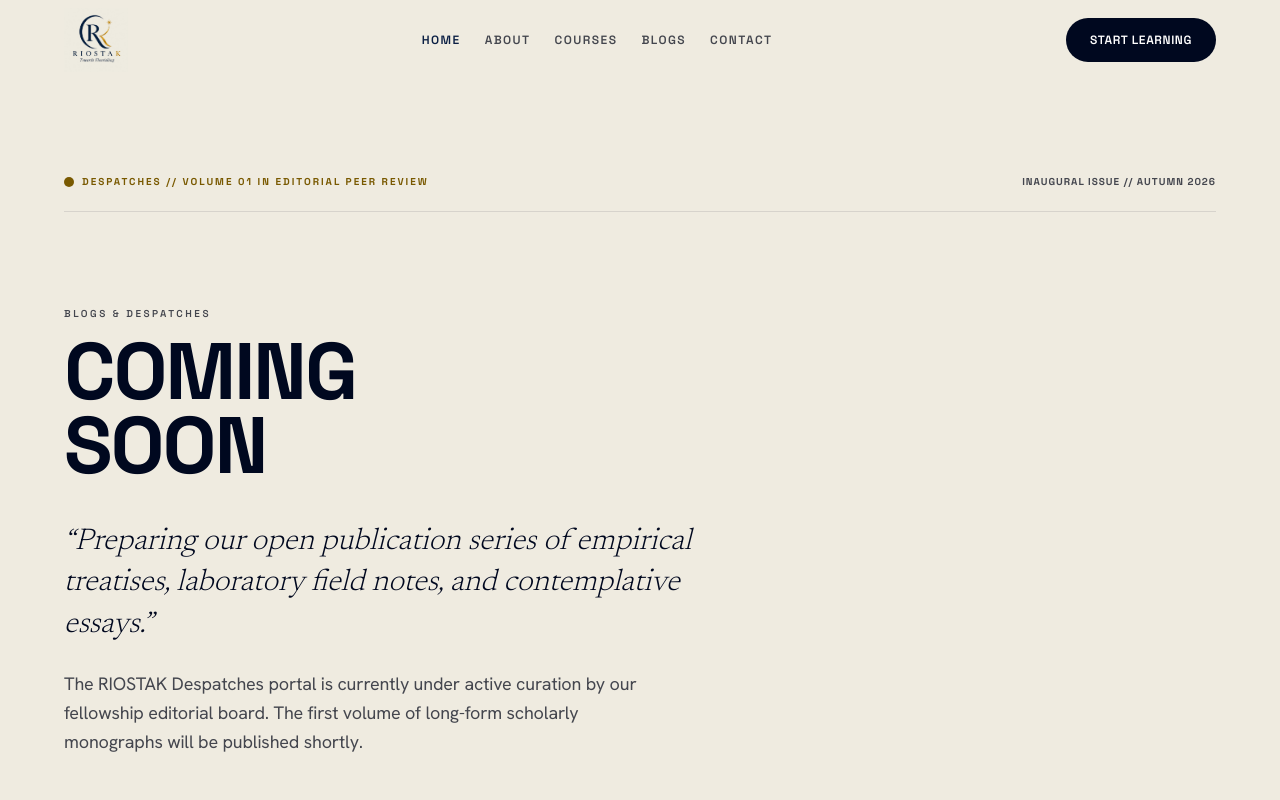
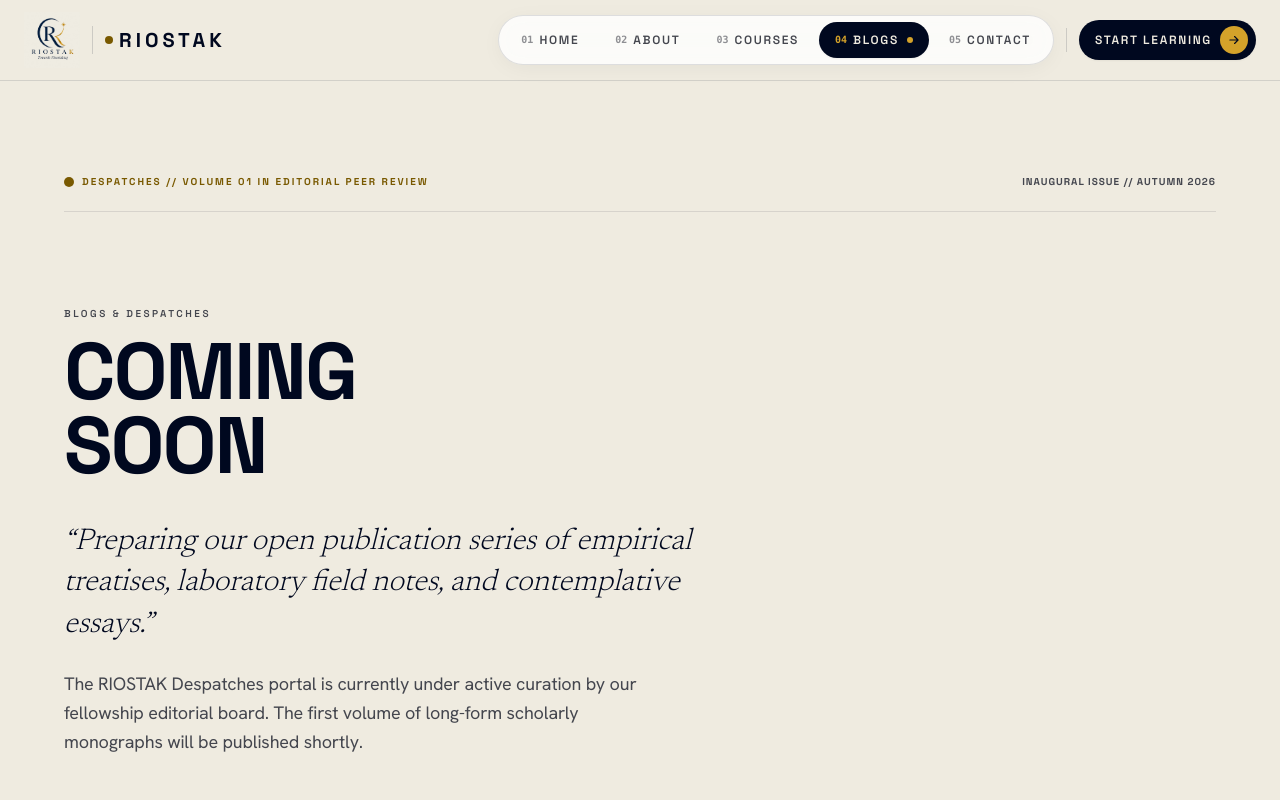
Before and after one commit to dariogeorge21/riostak, a Next.js app: page /blogs in a window 1280 px wide. Shown: the top 800 px of the page. Built offline with nearby package versions, Linux system fonts and the light colour scheme.

Commit message:
feat: implement DesktopNav and integrate into Header; enhance MobileNav for consistent navigation experience

```diff
--- /dev/null
+++ b/components/DesktopNav.tsx
@@ -0,0 +1,60 @@
+"use client";
+
+import Link from "next/link";
+import { usePathname } from "next/navigation";
+import type { NavLink } from "@/utils/navigation";
+
+type DesktopNavProps = {
+  links: readonly NavLink[];
+};
+
+/**
+ * Right-aligned Awwwards-inspired floating pill navigation dock.
+ * Client leaf so `usePathname()` highlights the active route accurately.
+ */
+export default function DesktopNav({ links }: DesktopNavProps) {
+  const pathname = usePathname();
+
+  return (
+    <nav
+      aria-label="Primary"
+      className="hidden items-center gap-1 rounded-full border border-primary/12 bg-surface-container-lowest/80 p-1.5 shadow-[0_4px_24px_-6px_rgba(0,8,31,0.08)] backdrop-blur-md lg:flex"
+    >
+      {links.map((link) => {
+        const isActive =
+          link.href === "/" ? pathname === "/" : pathname.startsWith(link.href);
+
+        return (
+          <Link
+            key={link.href}
+            aria-current={isActive ? "page" : undefined}
+            className={`group relative inline-flex min-h-9 items-center gap-1.5 rounded-full px-4 py-1.5 font-display text-label-md uppercase tracking-[0.14em] transition-all duration-200 ${
+              isActive
+                ? "bg-primary font-semibold text-cream shadow-xs"
+                : "text-on-surface-variant hover:bg-cream hover:text-primary"
+            }`}
+            href={link.href}
+          >
+            <span
+              aria-hidden="true"
+              className={`font-mono text-[10px] tracking-normal transition-colors ${
+                isActive
+                  ? "text-gold"
+                  : "text-on-surface-variant/60 group-hover:text-secondary"
+              }`}
+            >
+              {link.index}
+            </span>
+            <span>{link.label}</span>
+            {isActive ? (
+              <span
+                aria-hidden="true"
+                className="ml-0.5 h-1.5 w-1.5 rounded-full bg-gold"
+              />
+            ) : null}
+          </Link>
+        );
+      })}
+    </nav>
+  );
+}
--- a/components/Header.tsx
+++ b/components/Header.tsx
@@ -1,45 +1,59 @@
 import Link from "next/link";
 import { SITE_NAV_LINKS } from "@/utils/navigation";
+import DesktopNav from "./DesktopNav";
+import { ArrowForwardIcon } from "./Icons";
 import MobileNav from "./MobileNav";
 import Wordmark from "./Wordmark";
 
-const navLinks = [
-  { href: "/", label: "Home" },
-  { href: "/about", label: "About" },
-  { href: "/courses", label: "Courses" },
-  { href: "/blogs", label: "Blogs" },
-  { href: "/contact", label: "Contact" },
-];
-
-/** Fixed global navigation bar. */
+/**
+ * Fixed full-bleed global navigation bar:
+ * - Edge-to-edge (`w-full`) so the logo anchors the left corner and nav items anchor the right corner.
+ * - Center architectural bridge fills the middle span between brand and navigation.
+ * - Identical navigation links, active-route indicators, and CTA across desktop and mobile.
+ */
 export default function Header() {
   return (
-    <header className="fixed inset-x-0 top-0 z-50 bg-cream/95 backdrop-blur-md">
-      <div className="relative mx-auto flex h-20 max-w-9xl items-center justify-between px-margin lg:px-margin-desktop">
-        <Wordmark />
+    <header className="fixed inset-x-0 top-0 z-50 w-full border-b border-primary/12 bg-cream/90 backdrop-blur-xl">
+      <div className="flex h-20 w-full items-center justify-between gap-3 px-3 sm:px-5 lg:px-6">
+        {/* Left Corner: Logo & Brand Identity */}
+        <div className="flex shrink-0 items-center gap-3">
+          <Wordmark className="h-14 w-14 shrink-0 transition-transform duration-300 hover:scale-[1.03]" />
+          <div aria-hidden="true" className="h-7 w-px bg-primary/15" />
+          <div className="flex flex-col">
+            <div className="flex items-center gap-1.5">
+              <span className="relative flex h-2 w-2">
+                <span className="absolute inline-flex h-full w-full animate-ping rounded-full bg-secondary opacity-75" />
+                <span className="relative inline-flex h-2 w-2 rounded-full bg-secondary" />
+              </span>
+              <span className="font-display text-[20px] font-bold uppercase tracking-[0.2em] text-primary">
+                RIOSTAK
+              </span>
+            </div>
+          </div>
+        </div>
 
-        <nav aria-label="Primary" className="hidden items-center gap-space-lg md:flex">
-          {navLinks.map((link, index) => (
-            <Link
+        {/* Right Corner: Nav Items + Start Learning CTA + Mobile Trigger */}
+        <div className="flex shrink-0 items-center justify-end gap-2 sm:gap-3">
+          <DesktopNav links={SITE_NAV_LINKS} />
 
-              key={link.href}
-              aria-current={index === 0 ? "page" : undefined}
-              className={`font-display text-label-md uppercase transition-colors hover:text-navy ${index === 0 ? "font-semibold text-navy" : "text-on-surface-variant"
-                }`}
-              href={link.href}
+          <div
+            aria-hidden="true"
+            className="hidden h-6 w-px bg-primary/15 lg:block"
+          />
+
+          <Link
+            className="group hidden min-h-10 items-center gap-2 rounded-full bg-primary py-1.5 pl-4 pr-2 font-display text-label-md font-semibold uppercase tracking-[0.14em] text-cream shadow-xs transition-all duration-200 hover:bg-secondary hover:text-on-secondary active:scale-[0.98] md:inline-flex"
+            href="/courses"
+          >
+            <span>Start Learning</span>
+            <span
+              aria-hidden="true"
+              className="flex h-7 w-7 items-center justify-center rounded-full bg-gold text-primary transition-transform duration-200 group-hover:translate-x-0.5 group-hover:bg-cream"
             >
-              {link.label}
-            </Link>
-          ))}
-        </nav>
+              <ArrowForwardIcon className="h-3.5 w-3.5" />
+            </span>
+          </Link>
 
-        <div className="flex items-center gap-space-sm">
-          <Link
-            className="hidden min-h-11 items-center justify-center rounded-full bg-primary px-space-lg font-display text-label-md uppercase tracking-wider text-on-primary transition-colors hover:bg-gold hover:text-primary active:bg-gold sm:inline-flex"
-            href="/#learn"
-          >
-            Start Learning
-          </Link>
           <MobileNav links={SITE_NAV_LINKS} />
         </div>
       </div>
--- a/components/MobileNav.tsx
+++ b/components/MobileNav.tsx
@@ -1,20 +1,24 @@
 "use client";
 
 import Link from "next/link";
+import { usePathname } from "next/navigation";
 import { useEffect, useRef, useState } from "react";
 import type { NavLink } from "@/utils/navigation";
+import { ArrowForwardIcon } from "./Icons";
 
 type MobileNavProps = {
   links: readonly NavLink[];
 };
 
 /**
- * Disclosure menu for viewports below `md`. This is the only client boundary in
- * the header; the desktop navigation stays a Server Component.
+ * Mobile disclosure menu for viewports below `lg` with identical navigation
+ * functionalities to `DesktopNav` (numbered pill items, active-route indicator,
+ * office telemetry stamp, and `Start Learning` CTA).
  */
 export default function MobileNav({ links }: MobileNavProps) {
   const [isOpen, setIsOpen] = useState(false);
   const toggleRef = useRef<HTMLButtonElement>(null);
+  const pathname = usePathname();
 
   useEffect(() => {
     if (!isOpen) return;
@@ -31,48 +35,114 @@ export default function MobileNav({ links }: MobileNavProps) {
   }, [isOpen]);
 
   return (
-    <div className="md:hidden">
+    <div className="lg:hidden">
       <button
         ref={toggleRef}
         aria-controls="mobile-navigation"
         aria-expanded={isOpen}
         aria-label={isOpen ? "Close menu" : "Open menu"}
-        className="flex h-11 w-11 items-center justify-center rounded-full text-navy transition-colors hover:bg-cream-deep active:bg-cream-deep"
+        className={`flex h-11 w-11 items-center justify-center rounded-full border transition-all duration-200 ${
+          isOpen
+            ? "border-primary bg-primary text-cream shadow-xs"
+            : "border-primary/15 bg-surface-container-lowest/90 text-primary hover:border-primary/40 hover:bg-cream-deep"
+        }`}
+        onClick={() => setIsOpen((prev) => !prev)}
         type="button"
-        onClick={() => setIsOpen((prev) => !prev)}
       >
         <svg
           aria-hidden="true"
-          className="h-6 w-6"
+          className="h-5 w-5"
           fill="none"
           stroke="currentColor"
           strokeLinecap="round"
-          strokeWidth="2"
+          strokeWidth="1.75"
           viewBox="0 0 24 24"
         >
-          {isOpen ? <path d="M6 6l12 12M18 6L6 18" /> : <path d="M4 7h16M4 12h16M4 17h16" />}
+          {isOpen ? (
+            <path d="M6 6l12 12M18 6L6 18" />
+          ) : (
+            <path d="M4 8h16M8 16h12" />
+          )}
         </svg>
       </button>
 
       {isOpen && (
         <nav
           aria-label="Mobile"
-          className="absolute inset-x-0 top-20 border-t border-navy/10 bg-cream px-margin py-space-md shadow-sm"
+          className="fixed inset-x-0 top-20 z-50 border-y border-primary/15 bg-cream/98 px-3 py-space-md shadow-xl backdrop-blur-xl sm:px-5"
           id="mobile-navigation"
         >
-          <ul className="flex flex-col">
-            {links.map((link) => (
+          <div className="w-full">
+            {/* Same Pill-Style Navigation Items as DesktopNav */}
+            <ul className="flex flex-col gap-1.5 py-space-xs">
+              {links.map((link) => {
+                const isActive =
+                  link.href === "/"
+                    ? pathname === "/"
+                    : pathname.startsWith(link.href);
+
+                return (
                   <li key={link.href}>
                     <Link
-                  className="flex min-h-11 items-center font-display text-label-md uppercase text-on-surface-variant transition-colors hover:text-navy"
+                      aria-current={isActive ? "page" : undefined}
+                      className={`group flex min-h-12 items-center justify-between rounded-full px-4 py-2 font-display text-label-md uppercase tracking-[0.14em] transition-all duration-200 ${
+                        isActive
+                          ? "bg-primary font-semibold text-cream shadow-xs"
+                          : "bg-surface-container-lowest/80 text-on-surface-variant hover:bg-cream-deep hover:text-primary"
+                      }`}
                       href={link.href}
                       onClick={() => setIsOpen(false)}
                     >
-                  {link.label}
+                      <span className="flex items-center gap-2.5">
+                        <span
+                          aria-hidden="true"
+                          className={`font-mono text-[11px] tracking-normal ${
+                            isActive ? "text-gold" : "text-secondary"
+                          }`}
+                        >
+                          {link.index}
+                        </span>
+                        <span>{link.label}</span>
+                        {isActive ? (
+                          <span
+                            aria-hidden="true"
+                            className="h-1.5 w-1.5 rounded-full bg-gold"
+                          />
+                        ) : null}
+                      </span>
+                      <span
+                        aria-hidden="true"
+                        className={`flex h-7 w-7 items-center justify-center rounded-full transition-all ${
+                          isActive
+                            ? "bg-gold text-primary"
+                            : "bg-primary/5 text-primary group-hover:translate-x-0.5 group-hover:bg-primary group-hover:text-cream"
+                        }`}
+                      >
+                        <ArrowForwardIcon className="h-3.5 w-3.5" />
+                      </span>
                     </Link>
                   </li>
-            ))}
+                );
+              })}
             </ul>
+
+            {/* Primary Start Learning CTA matching Desktop */}
+            <div className="mt-space-sm flex items-center justify-between border-t border-primary/10 pt-space-md">
+              <Link
+                className="group inline-flex min-h-11 items-center gap-2 rounded-full bg-primary py-1.5 pl-5 pr-2 font-display text-label-md font-semibold uppercase tracking-[0.14em] text-cream shadow-xs transition-all duration-200 hover:bg-secondary hover:text-on-secondary"
+                href="/courses"
+                onClick={() => setIsOpen(false)}
+              >
+                <span>Start Learning</span>
+                <span
+                  aria-hidden="true"
+                  className="flex h-7 w-7 items-center justify-center rounded-full bg-gold text-primary transition-transform duration-200 group-hover:translate-x-0.5 group-hover:bg-cream"
+                >
+                  <ArrowForwardIcon className="h-3.5 w-3.5" />
+                </span>
+              </Link>
+            </div>
+          </div>
         </nav>
       )}
     </div>
--- a/utils/navigation.ts
+++ b/utils/navigation.ts
@@ -1,14 +1,14 @@
-/** Primary site navigation. Targets are in-page anchors on the landing page. */
+/** Primary site navigation routes shared across desktop and mobile navigation. */
 export type NavLink = {
+  index: string;
   label: string;
   href: string;
 };
 
 export const SITE_NAV_LINKS: readonly NavLink[] = [
-  { label: "Home", href: "/" },
-  { label: "About", href: "/#about" },
-  { label: "Learn", href: "/#learn" },
-  { label: "Research", href: "/#research" },
-  { label: "Impact", href: "/#impact" },
-  { label: "Contact", href: "/#contact" },
+  { index: "01", label: "Home", href: "/" },
+  { index: "02", label: "About", href: "/about" },
+  { index: "03", label: "Courses", href: "/courses" },
+  { index: "04", label: "Blogs", href: "/blogs" },
+  { index: "05", label: "Contact", href: "/contact" },
 ];
```
Also changed, not shown: 1 other file (tests, documents, lock files or other folders). Lines whose indentation alone changed are shown as unchanged.
